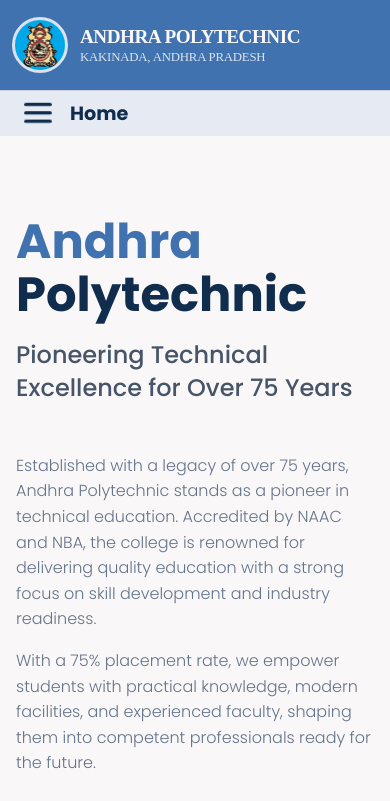
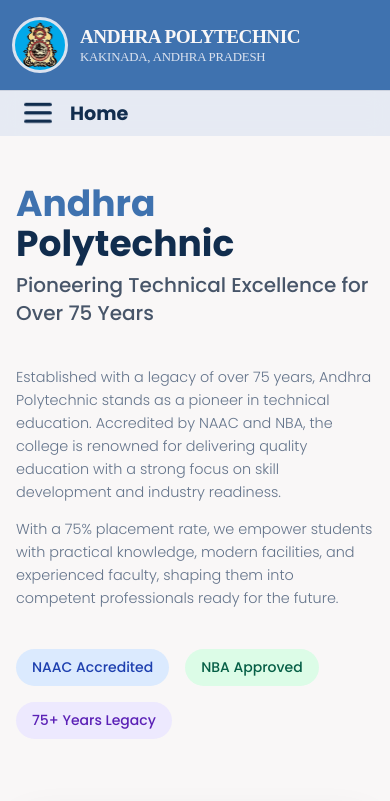
Before and after one commit to DhanushSaiCoder/AndhraPolytechnic, a React (Create React App) app in the folder frontend/: page / in a window 390 px wide. Shown: the top 801 px of the page. Built offline with nearby package versions, Linux system fonts and the light colour scheme.

Commit message:
feat: make AboutUsHeroSection mobile responsive

```diff
--- a/frontend/src/styles/AboutUsStyles/HeroSection.css
+++ b/frontend/src/styles/AboutUsStyles/HeroSection.css
@@ -167,3 +167,41 @@
     margin-top: 2rem;
   }
 }
+
+@media (max-width: 768px) {
+  .about-hero {
+    padding: 3rem 1rem;
+  }
+
+  .about-hero__grid {
+    gap: 2rem;
+  }
+
+  .about-hero__title {
+    font-size: 2.25rem;
+  }
+
+  .about-hero__subtitle {
+    font-size: 1.25rem;
+  }
+
+  .about-hero__text p {
+    font-size: 0.9rem;
+  }
+
+  .about-hero__content {
+    gap: 1.5rem;
+  }
+
+  .about-hero__header {
+    gap: 0.5rem;
+  }
+
+  .about-hero__image {
+    height: 300px;
+  }
+
+  .about-hero__circle {
+    display: none;
+  }
+}
```
